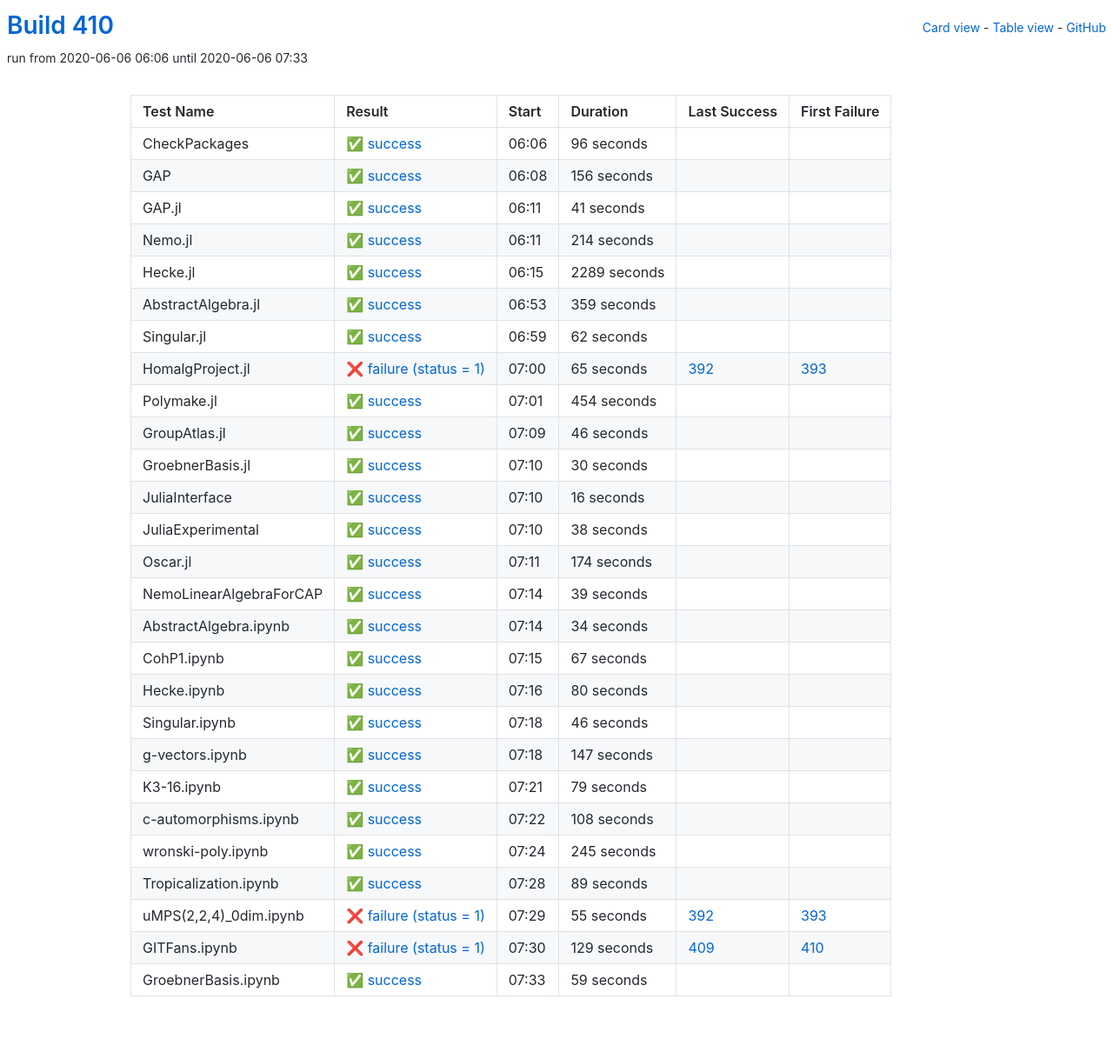
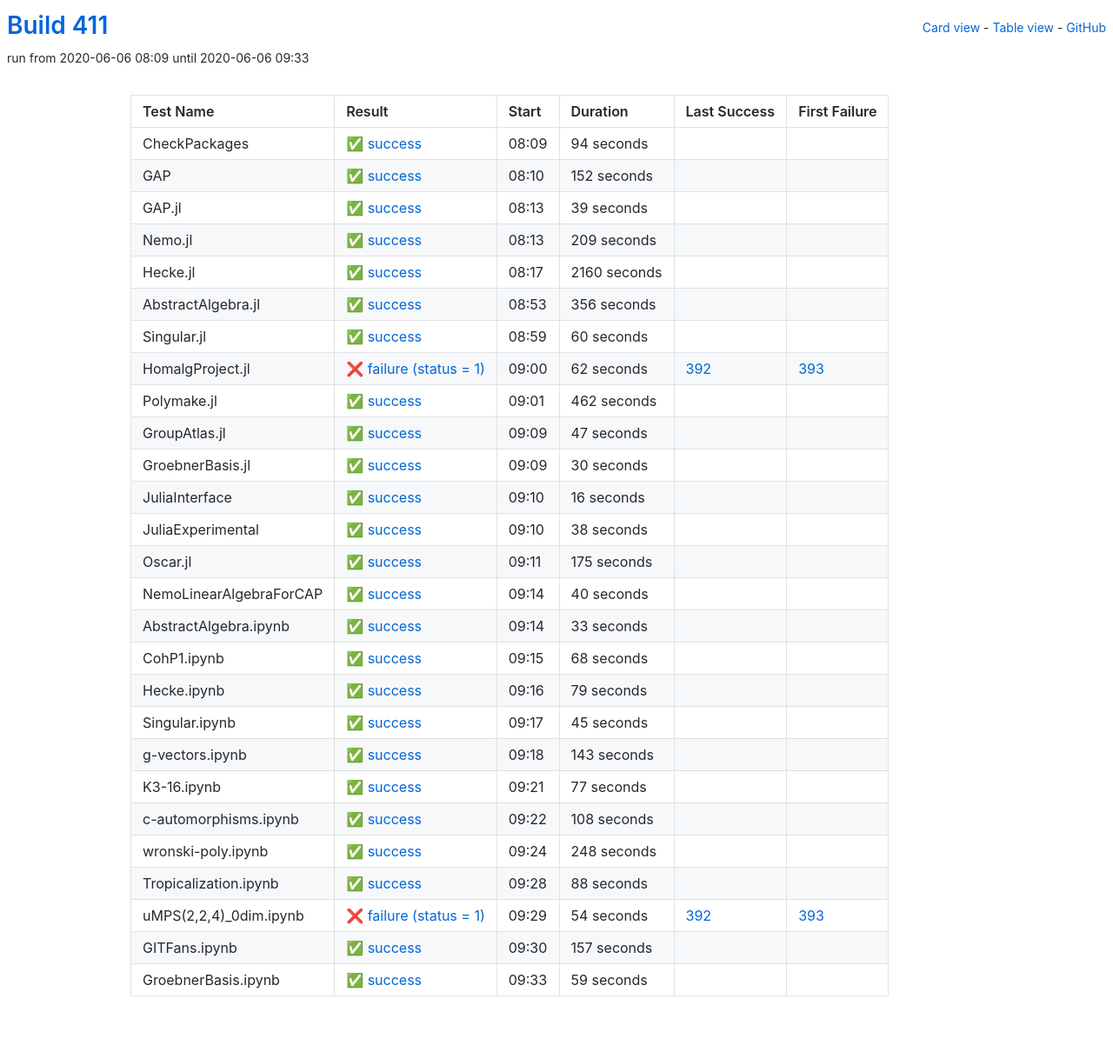
Before and after one commit to oscar-system/oscar-ci-status-1.4, a Jekyll site: the page built from table.html, in a window 1280 px wide. Shown: the whole page at 87% size. Built offline with Jekyll 4.4.1, drawn with Linux system fonts in a browser that asks for light colours.

Commit message:
Build 411

```diff
--- a/_data/ci.yml
+++ b/_data/ci.yml
@@ -1,125 +1,125 @@
-build: 410
-build_url: https://oscarci.mathematik.uni-kl.de/job/oscar-julia-1.4/410/
+build: 411
+build_url: https://oscarci.mathematik.uni-kl.de/job/oscar-julia-1.4/411/
 job: oscar-julia-1.4
 tests:
-- duration: 96
+- duration: 94
   exitcode: 0
   first_failure: false
   first_failure_url: null
   id: checkpackages
   last_success: false
   last_success_url: null
-  log: https://oscarci.mathematik.uni-kl.de/job/oscar-julia-1.4/410/artifact/logs/build-410/CheckPackages.log
+  log: https://oscarci.mathematik.uni-kl.de/job/oscar-julia-1.4/411/artifact/logs/build-411/CheckPackages.log
   name: CheckPackages
-  start: 2020-06-06 06:06
+  start: 2020-06-06 08:09
   status: success
   success: true
-- duration: 156
+- duration: 152
   exitcode: 0
   first_failure: false
   first_failure_url: null
   id: gap
   last_success: false
   last_success_url: null
-  log: https://oscarci.mathematik.uni-kl.de/job/oscar-julia-1.4/410/artifact/logs/build-410/GAP.log
+  log: https://oscarci.mathematik.uni-kl.de/job/oscar-julia-1.4/411/artifact/logs/build-411/GAP.log
   name: GAP
-  start: 2020-06-06 06:08
+  start: 2020-06-06 08:10
   status: success
   success: true
-- duration: 41
+- duration: 39
   exitcode: 0
   first_failure: false
   first_failure_url: null
   id: gap-jl
   last_success: false
   last_success_url: null
-  log: https://oscarci.mathematik.uni-kl.de/job/oscar-julia-1.4/410/artifact/logs/build-410/GAP.jl.log
+  log: https://oscarci.mathematik.uni-kl.de/job/oscar-julia-1.4/411/artifact/logs/build-411/GAP.jl.log
   name: GAP.jl
-  start: 2020-06-06 06:11
+  start: 2020-06-06 08:13
   status: success
   success: true
-- duration: 214
+- duration: 209
   exitcode: 0
   first_failure: false
   first_failure_url: null
   id: nemo-jl
   last_success: false
   last_success_url: null
-  log: https://oscarci.mathematik.uni-kl.de/job/oscar-julia-1.4/410/artifact/logs/build-410/Nemo.jl.log
+  log: https://oscarci.mathematik.uni-kl.de/job/oscar-julia-1.4/411/artifact/logs/build-411/Nemo.jl.log
   name: Nemo.jl
-  start: 2020-06-06 06:11
+  start: 2020-06-06 08:13
   status: success
   success: true
-- duration: 2289
+- duration: 2160
   exitcode: 0
   first_failure: false
   first_failure_url: null
   id: hecke-jl
   last_success: false
   last_success_url: null
-  log: https://oscarci.mathematik.uni-kl.de/job/oscar-julia-1.4/410/artifact/logs/build-410/Hecke.jl.log
+  log: https://oscarci.mathematik.uni-kl.de/job/oscar-julia-1.4/411/artifact/logs/build-411/Hecke.jl.log
   name: Hecke.jl
-  start: 2020-06-06 06:15
+  start: 2020-06-06 08:17
   status: success
   success: true
-- duration: 359
+- duration: 356
   exitcode: 0
   first_failure: false
   first_failure_url: null
   id: abstractalgebra-jl
   last_success: false
   last_success_url: null
-  log: https://oscarci.mathematik.uni-kl.de/job/oscar-julia-1.4/410/artifact/logs/build-410/AbstractAlgebra.jl.log
+  log: https://oscarci.mathematik.uni-kl.de/job/oscar-julia-1.4/411/artifact/logs/build-411/AbstractAlgebra.jl.log
   name: AbstractAlgebra.jl
-  start: 2020-06-06 06:53
+  start: 2020-06-06 08:53
   status: success
   success: true
-- duration: 62
+- duration: 60
   exitcode: 0
   first_failure: false
   first_failure_url: null
   id: singular-jl
   last_success: false
   last_success_url: null
-  log: https://oscarci.mathematik.uni-kl.de/job/oscar-julia-1.4/410/artifact/logs/build-410/Singular.jl.log
+  log: https://oscarci.mathematik.uni-kl.de/job/oscar-julia-1.4/411/artifact/logs/build-411/Singular.jl.log
   name: Singular.jl
-  start: 2020-06-06 06:59
+  start: 2020-06-06 08:59
   status: success
   success: true
-- duration: 65
+- duration: 62
   exitcode: 1
   first_failure: 393
   first_failure_url: https://oscarci.mathematik.uni-kl.de/job/oscar-julia-1.4/393/
   id: homalgproject-jl
   last_success: 392
   last_success_url: https://oscarci.mathematik.uni-kl.de/job/oscar-julia-1.4/392/
-  log: https://oscarci.mathematik.uni-kl.de/job/oscar-julia-1.4/410/artifact/logs/build-410/HomalgProject.jl.log
+  log: https://oscarci.mathematik.uni-kl.de/job/oscar-julia-1.4/411/artifact/logs/build-411/HomalgProject.jl.log
   name: HomalgProject.jl
-  start: 2020-06-06 07:00
+  start: 2020-06-06 09:00
   status: failure
   success: false
-- duration: 454
+- duration: 462
   exitcode: 0
   first_failure: false
   first_failure_url: null
   id: polymake-jl
   last_success: false
   last_success_url: null
-  log: https://oscarci.mathematik.uni-kl.de/job/oscar-julia-1.4/410/artifact/logs/build-410/Polymake.jl.log
+  log: https://oscarci.mathematik.uni-kl.de/job/oscar-julia-1.4/411/artifact/logs/build-411/Polymake.jl.log
   name: Polymake.jl
-  start: 2020-06-06 07:01
+  start: 2020-06-06 09:01
   status: success
   success: true
-- duration: 46
+- duration: 47
   exitcode: 0
   first_failure: false
   first_failure_url: null
   id: groupatlas-jl
   last_success: false
   last_success_url: null
-  log: https://oscarci.mathematik.uni-kl.de/job/oscar-julia-1.4/410/artifact/logs/build-410/GroupAtlas.jl.log
+  log: https://oscarci.mathematik.uni-kl.de/job/oscar-julia-1.4/411/artifact/logs/build-411/GroupAtlas.jl.log
   name: GroupAtlas.jl
-  start: 2020-06-06 07:09
+  start: 2020-06-06 09:09
   status: success
   success: true
 - duration: 30
@@ -129,9 +129,9 @@ tests:
   id: groebnerbasis-jl
   last_success: false
   last_success_url: null
-  log: https://oscarci.mathematik.uni-kl.de/job/oscar-julia-1.4/410/artifact/logs/build-410/GroebnerBasis.jl.log
+  log: https://oscarci.mathematik.uni-kl.de/job/oscar-julia-1.4/411/artifact/logs/build-411/GroebnerBasis.jl.log
   name: GroebnerBasis.jl
-  start: 2020-06-06 07:10
+  start: 2020-06-06 09:09
   status: success
   success: true
 - duration: 16
@@ -141,9 +141,9 @@ tests:
   id: juliainterface
   last_success: false
   last_success_url: null
-  log: https://oscarci.mathematik.uni-kl.de/job/oscar-julia-1.4/410/artifact/logs/build-410/JuliaInterface.log
+  log: https://oscarci.mathematik.uni-kl.de/job/oscar-julia-1.4/411/artifact/logs/build-411/JuliaInterface.log
   name: JuliaInterface
-  start: 2020-06-06 07:10
+  start: 2020-06-06 09:10
   status: success
   success: true
 - duration: 38
@@ -153,105 +153,105 @@ tests:
   id: juliaexperimental
   last_success: false
   last_success_url: null
-  log: https://oscarci.mathematik.uni-kl.de/job/oscar-julia-1.4/410/artifact/logs/build-410/JuliaExperimental.log
+  log: https://oscarci.mathematik.uni-kl.de/job/oscar-julia-1.4/411/artifact/logs/build-411/JuliaExperimental.log
   name: JuliaExperimental
-  start: 2020-06-06 07:10
+  start: 2020-06-06 09:10
   status: success
   success: true
-- duration: 174
+- duration: 175
   exitcode: 0
   first_failure: false
   first_failure_url: null
   id: oscar-jl
   last_success: false
   last_success_url: null
-  log: https://oscarci.mathematik.uni-kl.de/job/oscar-julia-1.4/410/artifact/logs/build-410/Oscar.jl.log
+  log: https://oscarci.mathematik.uni-kl.de/job/oscar-julia-1.4/411/artifact/logs/build-411/Oscar.jl.log
   name: Oscar.jl
-  start: 2020-06-06 07:11
+  start: 2020-06-06 09:11
   status: success
   success: true
-- duration: 39
+- duration: 40
   exitcode: 0
   first_failure: false
   first_failure_url: null
   id: nemolinearalgebraforcap
   last_success: false
   last_success_url: null
-  log: https://oscarci.mathematik.uni-kl.de/job/oscar-julia-1.4/410/artifact/logs/build-410/NemoLinearAlgebraForCAP.log
+  log: https://oscarci.mathematik.uni-kl.de/job/oscar-julia-1.4/411/artifact/logs/build-411/NemoLinearAlgebraForCAP.log
   name: NemoLinearAlgebraForCAP
-  start: 2020-06-06 07:14
+  start: 2020-06-06 09:14
   status: success
   success: true
-- duration: 34
+- duration: 33
   exitcode: 0
   first_failure: false
   first_failure_url: null
   id: abstractalgebra-ipynb
   last_success: false
   last_success_url: null
-  log: https://oscarci.mathematik.uni-kl.de/job/oscar-julia-1.4/410/artifact/logs/build-410/AbstractAlgebra.ipynb.log
+  log: https://oscarci.mathematik.uni-kl.de/job/oscar-julia-1.4/411/artifact/logs/build-411/AbstractAlgebra.ipynb.log
   name: AbstractAlgebra.ipynb
-  start: 2020-06-06 07:14
+  start: 2020-06-06 09:14
   status: success
   success: true
-- duration: 67
+- duration: 68
   exitcode: 0
   first_failure: false
   first_failure_url: null
   id: cohp1-ipynb
   last_success: false
   last_success_url: null
-  log: https://oscarci.mathematik.uni-kl.de/job/oscar-julia-1.4/410/artifact/logs/build-410/CohP1.ipynb.log
+  log: https://oscarci.mathematik.uni-kl.de/job/oscar-julia-1.4/411/artifact/logs/build-411/CohP1.ipynb.log
   name: CohP1.ipynb
-  start: 2020-06-06 07:15
+  start: 2020-06-06 09:15
   status: success
   success: true
-- duration: 80
+- duration: 79
   exitcode: 0
   first_failure: false
   first_failure_url: null
   id: hecke-ipynb
   last_success: false
   last_success_url: null
-  log: https://oscarci.mathematik.uni-kl.de/job/oscar-julia-1.4/410/artifact/logs/build-410/Hecke.ipynb.log
+  log: https://oscarci.mathematik.uni-kl.de/job/oscar-julia-1.4/411/artifact/logs/build-411/Hecke.ipynb.log
   name: Hecke.ipynb
-  start: 2020-06-06 07:16
+  start: 2020-06-06 09:16
   status: success
   success: true
-- duration: 46
+- duration: 45
   exitcode: 0
   first_failure: false
   first_failure_url: null
   id: singular-ipynb
   last_success: false
   last_success_url: null
-  log: https://oscarci.mathematik.uni-kl.de/job/oscar-julia-1.4/410/artifact/logs/build-410/Singular.ipynb.log
+  log: https://oscarci.mathematik.uni-kl.de/job/oscar-julia-1.4/411/artifact/logs/build-411/Singular.ipynb.log
   name: Singular.ipynb
-  start: 2020-06-06 07:18
+  start: 2020-06-06 09:17
   status: success
   success: true
-- duration: 147
+- duration: 143
   exitcode: 0
   first_failure: false
   first_failure_url: null
   id: g-vectors-ipynb
   last_success: false
   last_success_url: null
-  log: https://oscarci.mathematik.uni-kl.de/job/oscar-julia-1.4/410/artifact/logs/build-410/g-vectors.ipynb.log
+  log: https://oscarci.mathematik.uni-kl.de/job/oscar-julia-1.4/411/artifact/logs/build-411/g-vectors.ipynb.log
   name: g-vectors.ipynb
-  start: 2020-06-06 07:18
+  start: 2020-06-06 09:18
   status: success
   success: true
-- duration: 79
+- duration: 77
   exitcode: 0
   first_failure: false
   first_failure_url: null
   id: k3-16-ipynb
   last_success: false
   last_success_url: null
-  log: https://oscarci.mathematik.uni-kl.de/job/oscar-julia-1.4/410/artifact/logs/build-410/K3-16.ipynb.log
+  log: https://oscarci.mathematik.uni-kl.de/job/oscar-julia-1.4/411/artifact/logs/build-411/K3-16.ipynb.log
   name: K3-16.ipynb
-  start: 2020-06-06 07:21
+  start: 2020-06-06 09:21
   status: success
   success: true
 - duration: 108
@@ -261,59 +261,59 @@ tests:
   id: c-automorphisms-ipynb
   last_success: false
   last_success_url: null
-  log: https://oscarci.mathematik.uni-kl.de/job/oscar-julia-1.4/410/artifact/logs/build-410/c-automorphisms.ipynb.log
+  log: https://oscarci.mathematik.uni-kl.de/job/oscar-julia-1.4/411/artifact/logs/build-411/c-automorphisms.ipynb.log
   name: c-automorphisms.ipynb
-  start: 2020-06-06 07:22
+  start: 2020-06-06 09:22
   status: success
   success: true
-- duration: 245
+- duration: 248
   exitcode: 0
   first_failure: false
   first_failure_url: null
   id: wronski-poly-ipynb
   last_success: false
   last_success_url: null
-  log: https://oscarci.mathematik.uni-kl.de/job/oscar-julia-1.4/410/artifact/logs/build-410/wronski-poly.ipynb.log
+  log: https://oscarci.mathematik.uni-kl.de/job/oscar-julia-1.4/411/artifact/logs/build-411/wronski-poly.ipynb.log
   name: wronski-poly.ipynb
-  start: 2020-06-06 07:24
+  start: 2020-06-06 09:24
   status: success
   success: true
-- duration: 89
+- duration: 88
   exitcode: 0
   first_failure: false
   first_failure_url: null
   id: tropicalization-ipynb
   last_success: false
   last_success_url: null
-  log: https://oscarci.mathematik.uni-kl.de/job/oscar-julia-1.4/410/artifact/logs/build-410/Tropicalization.ipynb.log
+  log: https://oscarci.mathematik.uni-kl.de/job/oscar-julia-1.4/411/artifact/logs/build-411/Tropicalization.ipynb.log
   name: Tropicalization.ipynb
-  start: 2020-06-06 07:28
+  start: 2020-06-06 09:28
   status: success
   success: true
-- duration: 55
+- duration: 54
   exitcode: 1
   first_failure: 393
   first_failure_url: https://oscarci.mathematik.uni-kl.de/job/oscar-julia-1.4/393/
   id: umps-2-2-4-0dim-ipynb
   last_success: 392
   last_success_url: https://oscarci.mathematik.uni-kl.de/job/oscar-julia-1.4/392/
-  log: https://oscarci.mathematik.uni-kl.de/job/oscar-julia-1.4/410/artifact/logs/build-410/uMPS-2-2-4-_0dim.ipynb.log
+  log: https://oscarci.mathematik.uni-kl.de/job/oscar-julia-1.4/411/artifact/logs/build-411/uMPS-2-2-4-_0dim.ipynb.log
   name: uMPS(2,2,4)_0dim.ipynb
-  start: 2020-06-06 07:29
+  start: 2020-06-06 09:29
   status: failure
   success: false
-- duration: 129
-  exitcode: 1
-  first_failure: 410
-  first_failure_url: https://oscarci.mathematik.uni-kl.de/job/oscar-julia-1.4/410/
+- duration: 157
+  exitcode: 0
+  first_failure: false
+  first_failure_url: null
   id: gitfans-ipynb
-  last_success: 409
-  last_success_url: https://oscarci.mathematik.uni-kl.de/job/oscar-julia-1.4/409/
-  log: https://oscarci.mathematik.uni-kl.de/job/oscar-julia-1.4/410/artifact/logs/build-410/GITFans.ipynb.log
+  last_success: false
+  last_success_url: null
+  log: https://oscarci.mathematik.uni-kl.de/job/oscar-julia-1.4/411/artifact/logs/build-411/GITFans.ipynb.log
   name: GITFans.ipynb
-  start: 2020-06-06 07:30
-  status: failure
-  success: false
+  start: 2020-06-06 09:30
+  status: success
+  success: true
 - duration: 59
   exitcode: 0
   first_failure: false
@@ -321,8 +321,8 @@ tests:
   id: groebnerbasis-ipynb
   last_success: false
   last_success_url: null
-  log: https://oscarci.mathematik.uni-kl.de/job/oscar-julia-1.4/410/artifact/logs/build-410/GroebnerBasis.ipynb.log
+  log: https://oscarci.mathematik.uni-kl.de/job/oscar-julia-1.4/411/artifact/logs/build-411/GroebnerBasis.ipynb.log
   name: GroebnerBasis.ipynb
-  start: 2020-06-06 07:33
+  start: 2020-06-06 09:33
   status: success
   success: true
```
Also changed, not shown: README.md.
